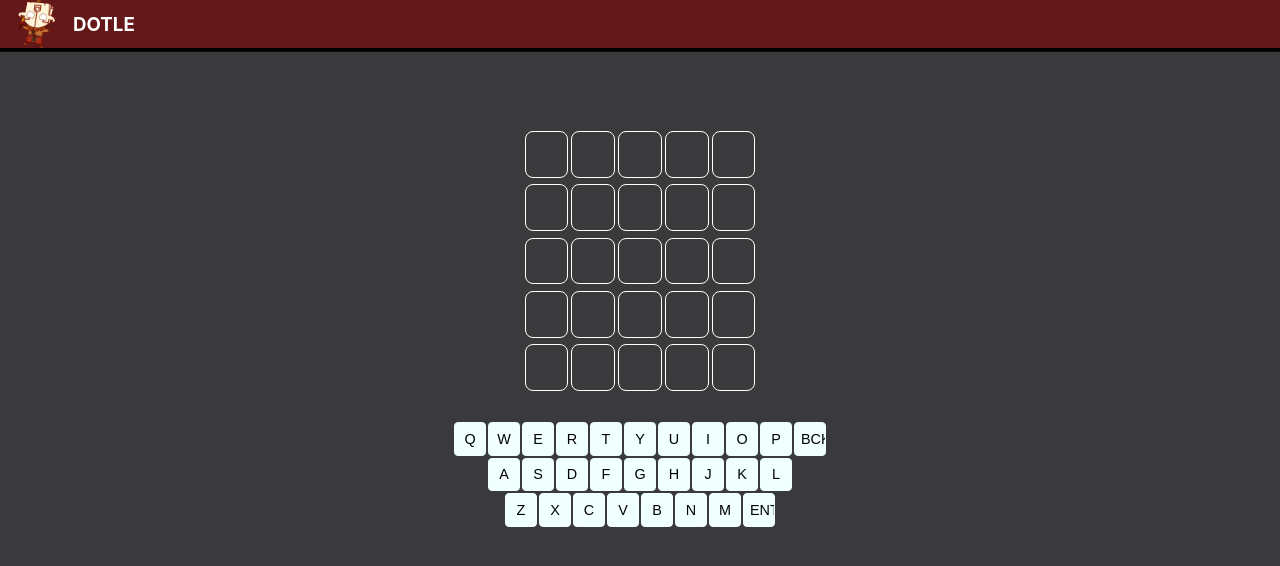
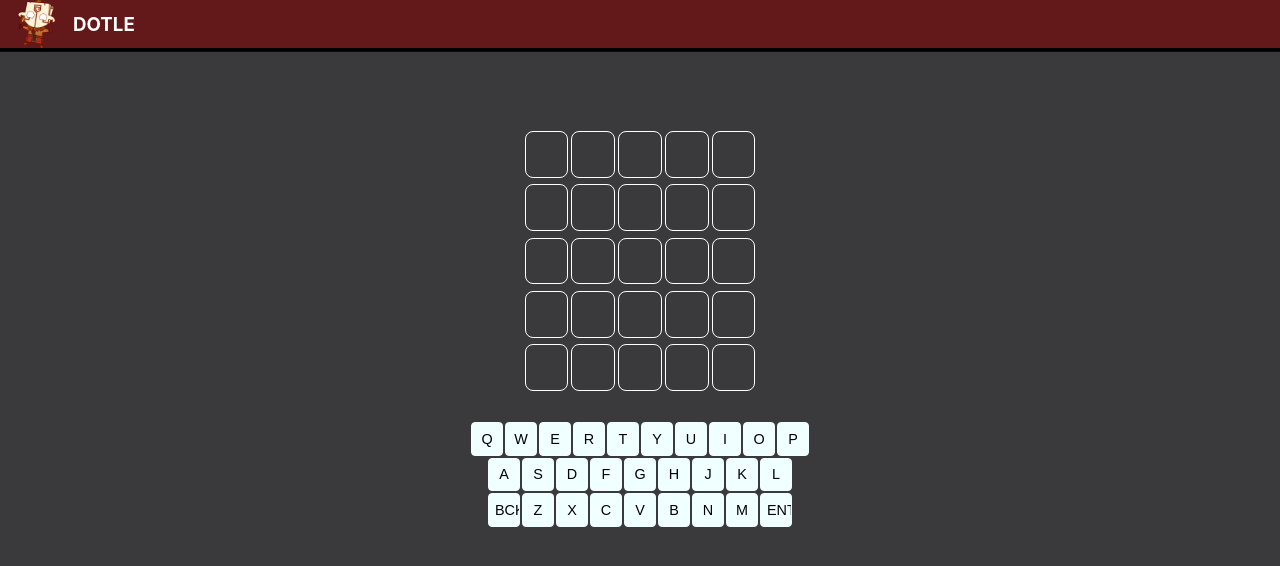
Before and after one commit to anubhavmehra007/dotle, a React (Create React App) app: page / in a window 1280 px wide. Shown: the top 566 px of the page. Built offline with nearby package versions, Linux system fonts and the light colour scheme.

Commit message:
changed bck key

```diff
--- a/src/Keyboard.js
+++ b/src/Keyboard.js
@@ -1,8 +1,8 @@
 export default function Keyboard(props) {
     const virtInput = props.virtInput;
-    const keys = [['q','w','e','r','t','y','u','i','o' ,'p' ,'BCK'],
+    const keys = [['q','w','e','r','t','y','u','i','o' ,'p'],
                   ['a', 's','d', 'f', 'g', 'h', 'j', 'k', 'l'],
-                  ['z','x','c', 'v','b','n','m','ENT']];
+                  ['BCK','z','x','c', 'v','b','n','m','ENT']];
     const firstRow = keys[0].map( key => {
         return (
             <button id={key} key={key} className = "virtKey" onClick={() => {virtInput(key)} }>{key.toUpperCase()}</button>
```
